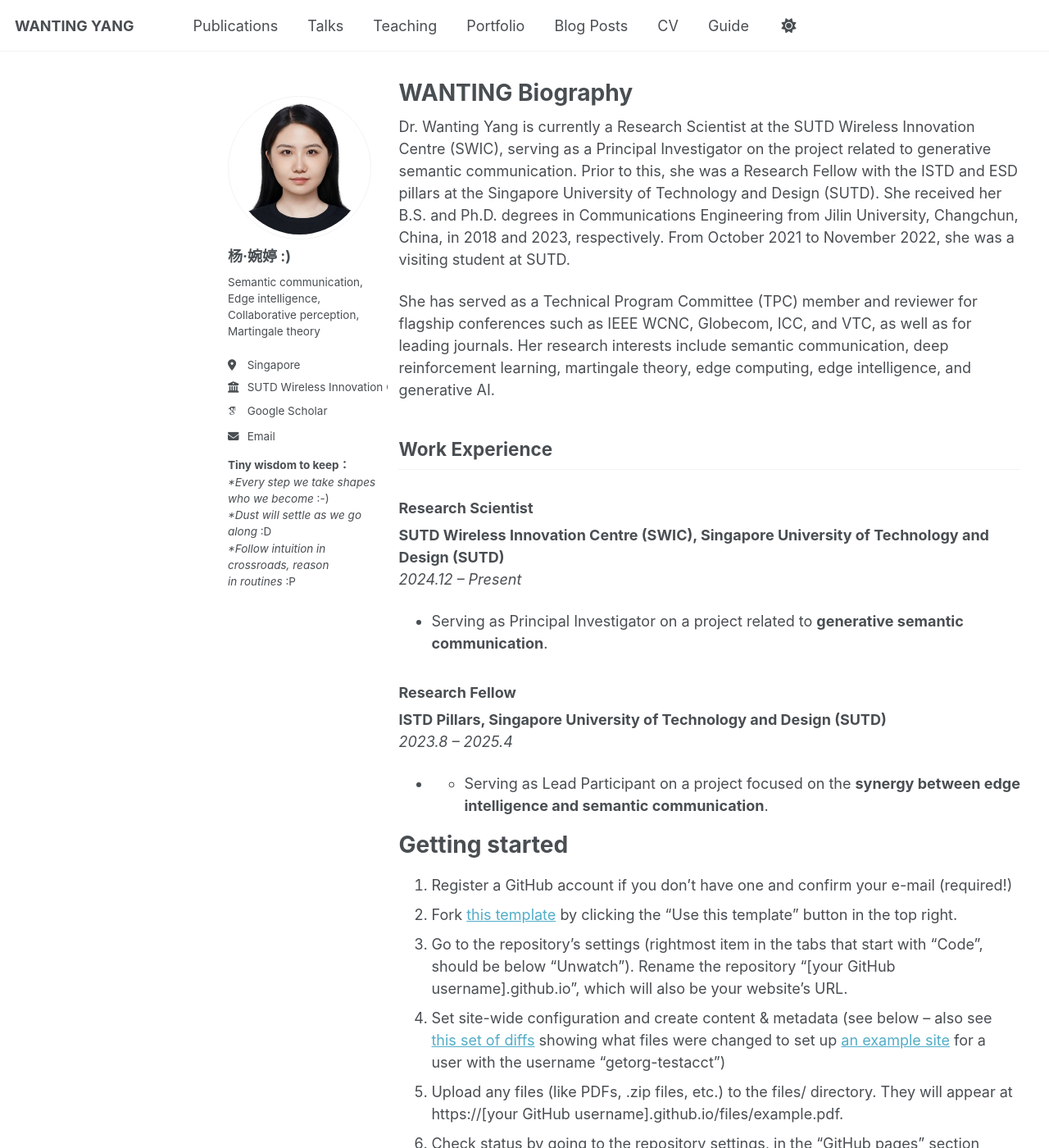
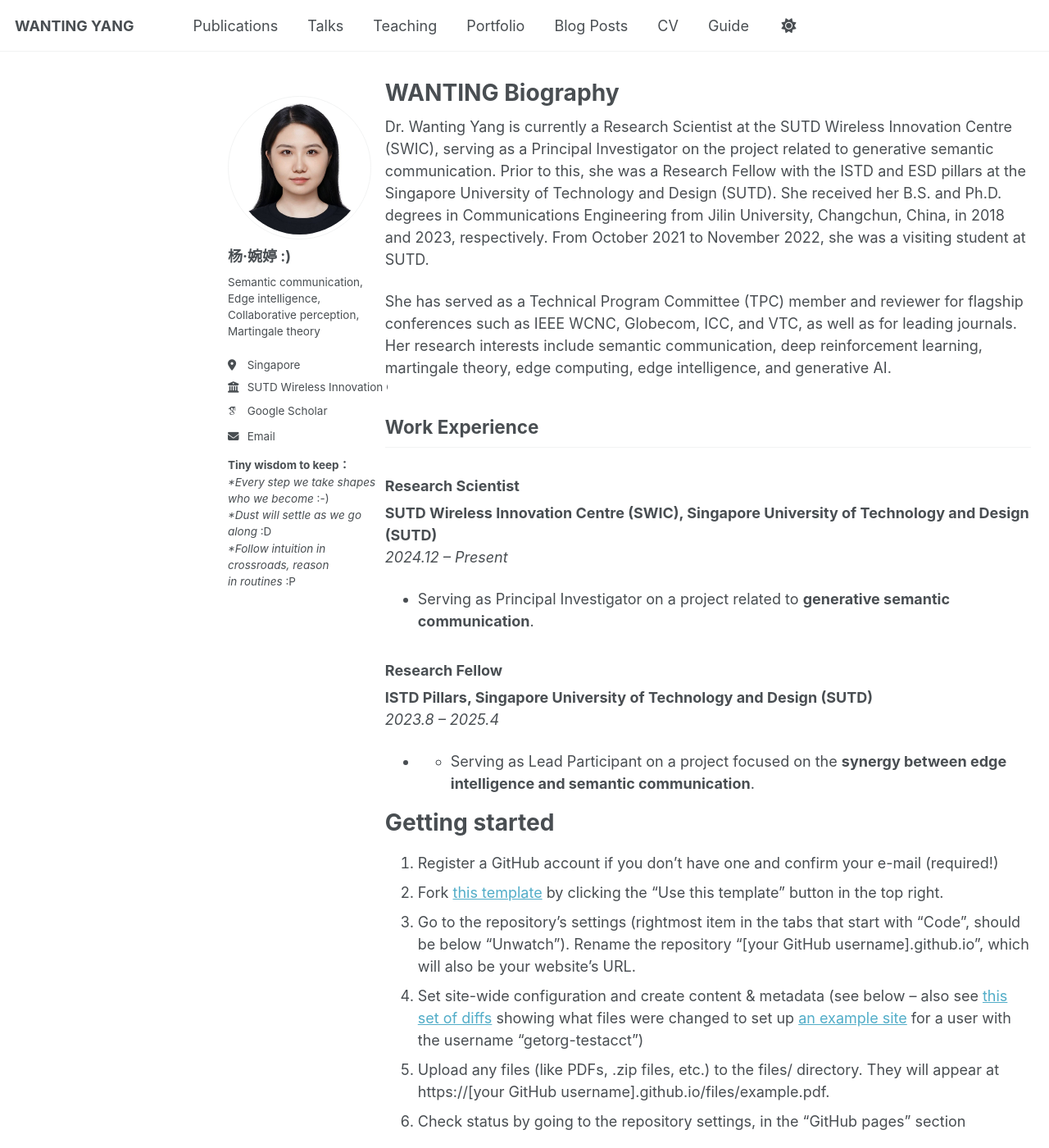
Before and after one commit to wty2011jl/wty2011jl.github.io, a Jekyll site: the page built from _pages/about.md, in a window 1280 px wide and 1400 px high. Shown: the whole window at 82% size. Built offline with Jekyll 4.4.1, drawn with Linux system fonts in a browser that asks for light colours; some web fonts are replaced; a script that is not in the unit is left out.

Commit message:
Update _page.scss

```diff
--- a/_sass/layout/_page.scss
+++ b/_sass/layout/_page.scss
@@ -20,8 +20,8 @@
 .page {
   @include breakpoint($large) {
     @include span(12 of 12 last);
-    @include prefix(2.5 of 12);
-    @include suffix(0.2 of 12);
+    @include prefix(2.3 of 12);
+    @include suffix(0.05 of 12);
   }
 
   .page__inner-wrap {
```
